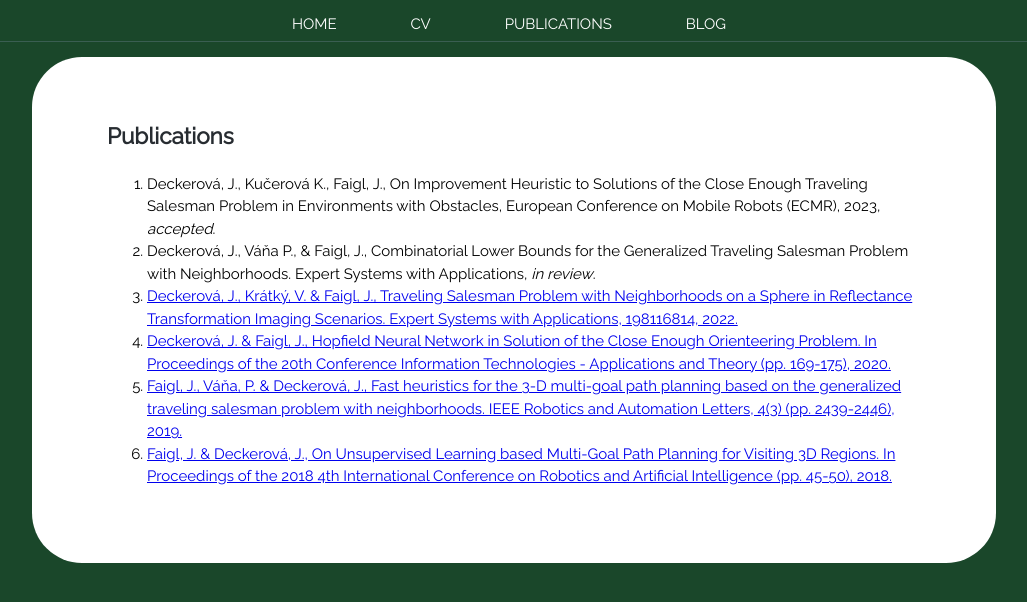
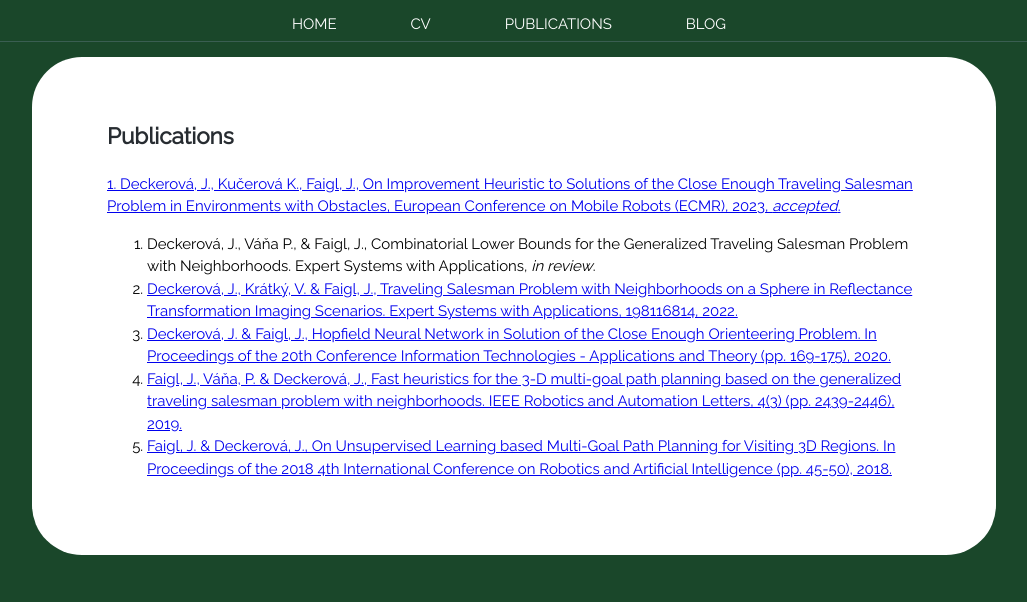
Before and after one commit to deckejin/deckejin.github.io, a Jekyll site: the page built from docs/publications.md, in a window 1280 px wide. Shown: the top 602 px of the page, without its empty margins (126-1153 px from the left). Built offline with Jekyll 4.4.1, drawn with Linux system fonts in a browser that asks for light colours; part of the change alters nothing that is shown.

Commit message:
Update publications.md

```diff
--- a/docs/publications.md
+++ b/docs/publications.md
@@ -6,9 +6,9 @@ bibliography: references.bib
 ---
 
 ## Publications
-1. Deckerová, J., Kučerová K., Faigl, J., On Improvement Heuristic to Solutions of the Close Enough Traveling Salesman Problem in Environments with Obstacles, European Conference on Mobile Robots (ECMR), 2023, *accepted*.
+[1. Deckerová, J., Kučerová K., Faigl, J., On Improvement Heuristic to Solutions of the Close Enough Traveling Salesman Problem in Environments with Obstacles, European Conference on Mobile Robots (ECMR), 2023, *accepted*.](/_posts/2023-08-30-emcr23cetspo.md)
 2. Deckerová, J., Váňa P., & Faigl, J., Combinatorial Lower Bounds for the Generalized Traveling Salesman Problem with Neighborhoods. Expert Systems with Applications, *in review*.
-3. [ Deckerová, J., Krátký, V. & Faigl, J., Traveling Salesman Problem with Neighborhoods on a Sphere in Reflectance Transformation Imaging Scenarios. Expert Systems with Applications, 198116814, 2022.](/_posts/2022-12-22-eswa22tspns.md)
+3. [Deckerová, J., Krátký, V. & Faigl, J., Traveling Salesman Problem with Neighborhoods on a Sphere in Reflectance Transformation Imaging Scenarios. Expert Systems with Applications, 198116814, 2022.](/_posts/2022-12-22-eswa22tspns.md)
 4. [Deckerová, J. & Faigl, J., Hopfield Neural Network in Solution of the Close Enough Orienteering Problem. In Proceedings of the 20th Conference Information Technologies - Applications and Theory (pp. 169-175), 2020.](/_posts/2022-12-22-itat20ceop.md)
 5. [Faigl, J., Váňa, P. & Deckerová, J., Fast heuristics for the 3-D multi-goal path planning based on the generalized traveling salesman problem with neighborhoods. IEEE Robotics and Automation Letters, 4(3) (pp. 2439-2446), 2019.](/_posts/2022-12-22-ral19gtspn.md)
 6. [Faigl, J. & Deckerová, J., On Unsupervised Learning based Multi-Goal Path Planning for Visiting 3D Regions. In Proceedings of the 2018 4th International Conference on Robotics and Artificial Intelligence (pp. 45-50), 2018.](/_posts/2022-12-22-icrai18cetsp3d.md)
```
